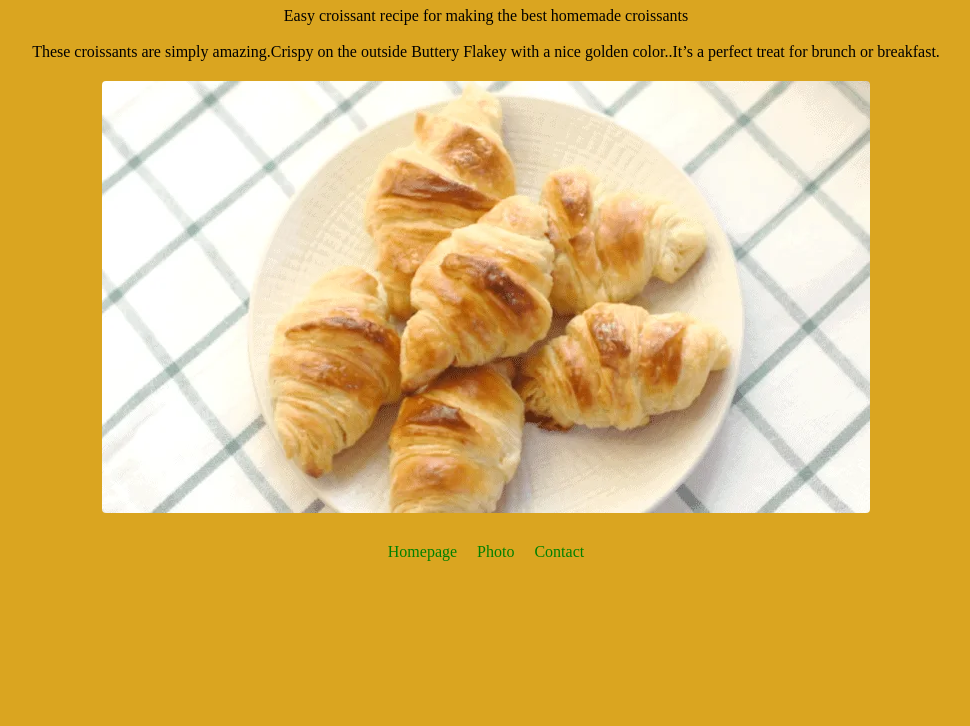
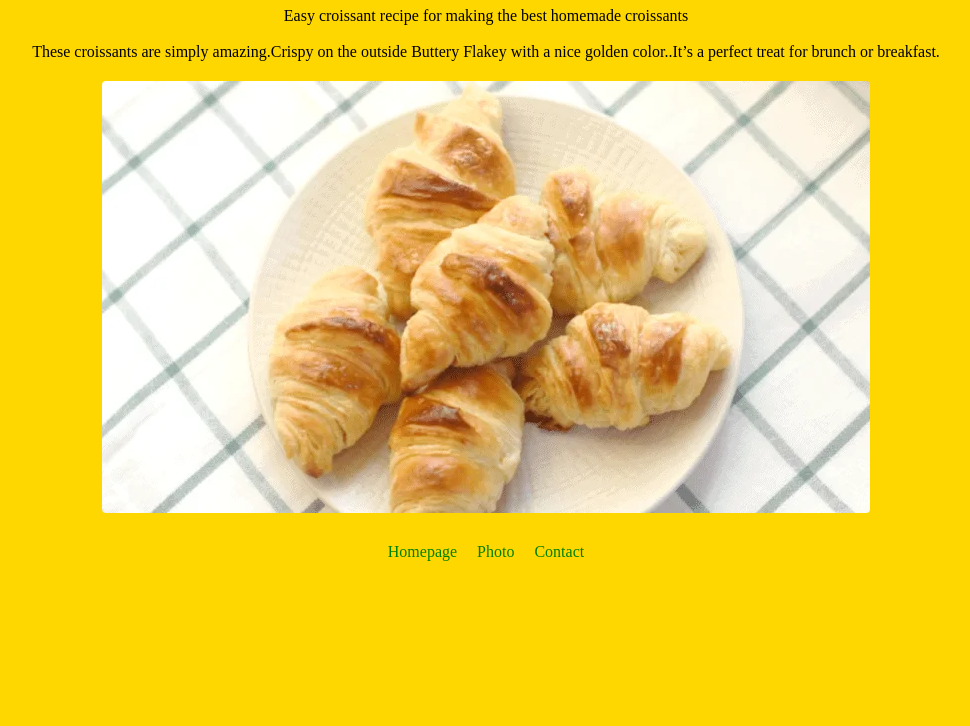
Before and after one commit to blacpeaz/Croissant, a plain HTML site: page index.html in a window 1280 px wide. Shown: the part 74-800 px from the top of the page, without its empty margins (154-1124 px from the left). Drawn offline with Linux system fonts and the light colour scheme.

Commit message:
changed background color

```diff
--- a/styles/styles.css
+++ b/styles/styles.css
@@ -1,5 +1,5 @@
 body {
-  background-color: goldenrod;
+  background-color: gold;
 }
 
 h1,
```
